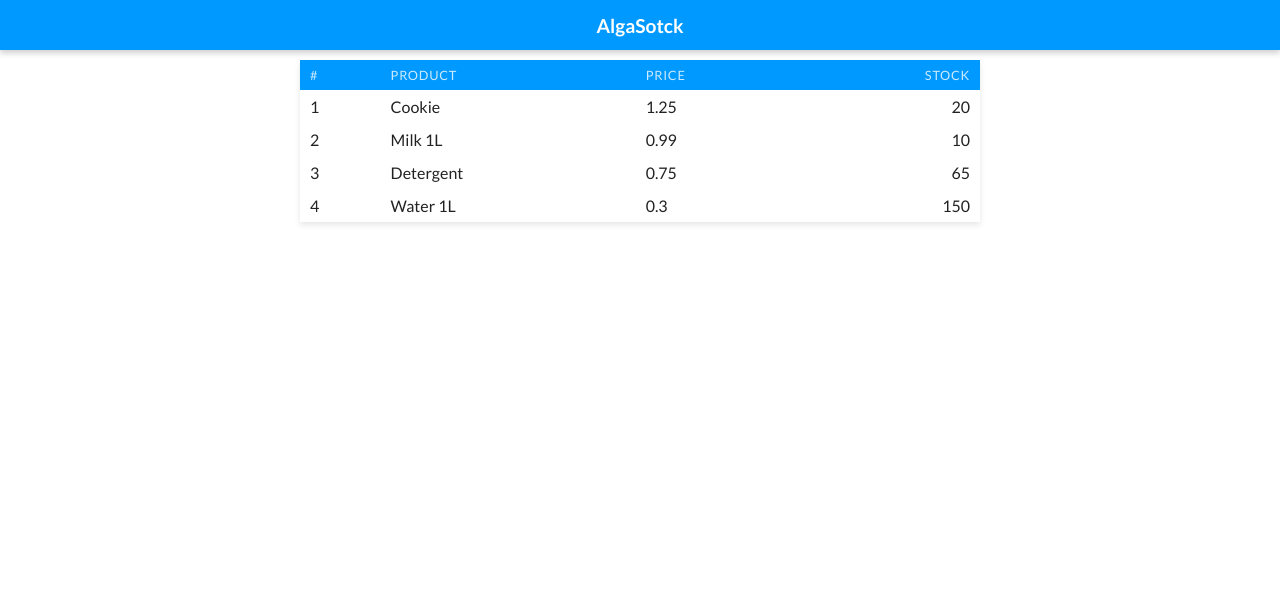
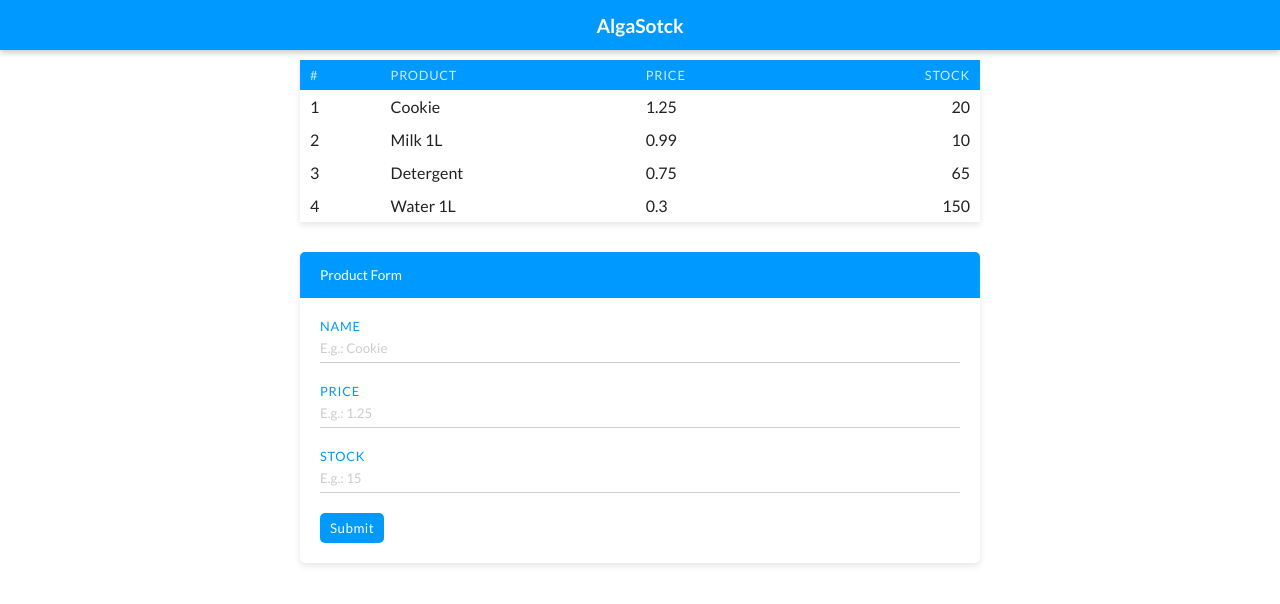
Before and after one commit to RafaelRNG/alga-stock, a React (Create React App) app: page / in a window 1280 px wide. Shown: the top 604 px of the page. Built offline with nearby package versions, Linux system fonts and the light colour scheme.

Commit message:
Componente Form

```diff
--- a/src/components/App/App.tsx
+++ b/src/components/App/App.tsx
@@ -3,6 +3,9 @@ import Table, { TableHeader } from '../../shared/Table';
 import Header from '../Header';
 import Products from "../../shared/Table/Table.mockdata";
 import './App.css';
+import Form from '../../shared/Form';
+import Input from '../../shared/Input';
+import Button from '../../shared/Button';
 
 const headers: TableHeader[] = [
   { key: "id", value: "#" },
@@ -22,6 +25,27 @@ function App() {
         <Table
           headers={headers}
           data={Products} />
+
+        <Form
+          title="Product Form"
+          onSubmit={console.log}>
+          <Input
+            label="Name"
+            placeholder="E.g.: Cookie" />
+          <Input
+            label="Price"
+            placeholder="E.g.: 1.25"
+            step="0.01"
+            min="0"
+            type="number" />
+          <Input
+            label="Stock"
+            placeholder="E.g.: 15"
+            min="0"
+            type="number" />
+
+          <Button>Submit</Button>
+        </Form>
       </Container>
     </div>
   );
--- /dev/null
+++ b/src/shared/Form/Form.scss
@@ -0,0 +1,22 @@
+.AppForm {
+  margin: 30px 0;
+  background-color: #fff;
+  border-radius: 5px;
+  box-shadow: 0 3px 6px rgba(#000, .1);
+  padding: 20px;
+
+  > *:not(:last-child) {
+    margin-bottom: 20px;
+  }
+
+  .Title {
+    font-size: .85em;
+    background-color: #09f;
+    color: #fff;
+    margin: -20px;
+    margin-bottom: 20px;
+    padding: 15px 20px;
+    border-top-right-radius: 5px;
+    border-top-left-radius: 5px;
+  }
+}
--- /dev/null
+++ b/src/shared/Form/Form.tsx
@@ -0,0 +1,29 @@
+import { FC, FormEvent } from "react";
+import "./Form.scss";
+
+interface FormProps {
+  title?: string;
+  onSubmit?: (event: FormEvent<HTMLFormElement>) => void;
+}
+
+const Form: FC<FormProps> = ({ title, onSubmit, children }) => {
+
+  const preventSubmit = (event: FormEvent<HTMLFormElement>): void => {
+    event.preventDefault();
+    onSubmit && onSubmit(event);
+  }
+
+  return (
+    <form
+      onSubmit={preventSubmit}
+      className="AppForm">
+      {title && <div className="Title">
+        {title}
+      </div>}
+      {children}
+    </form>
+  )
+
+}
+
+export default Form;
--- /dev/null
+++ b/src/shared/Form/index.ts
@@ -0,0 +1 @@
+export { default } from "./Form";
```
